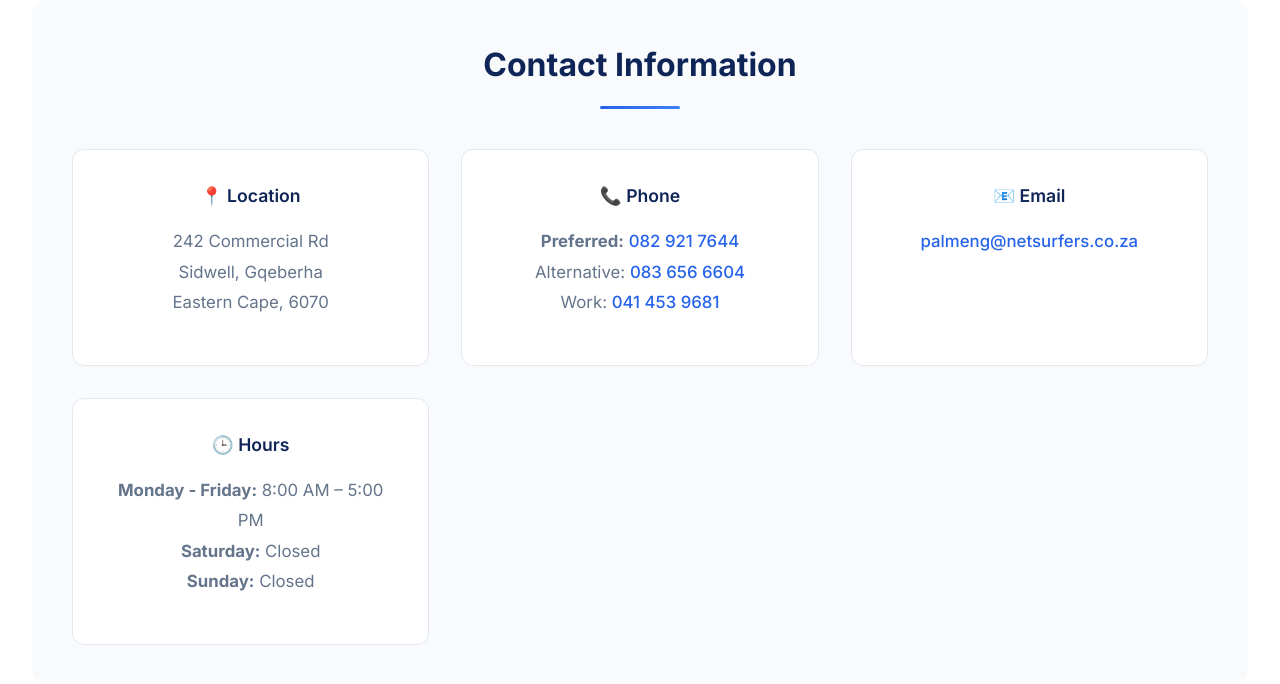
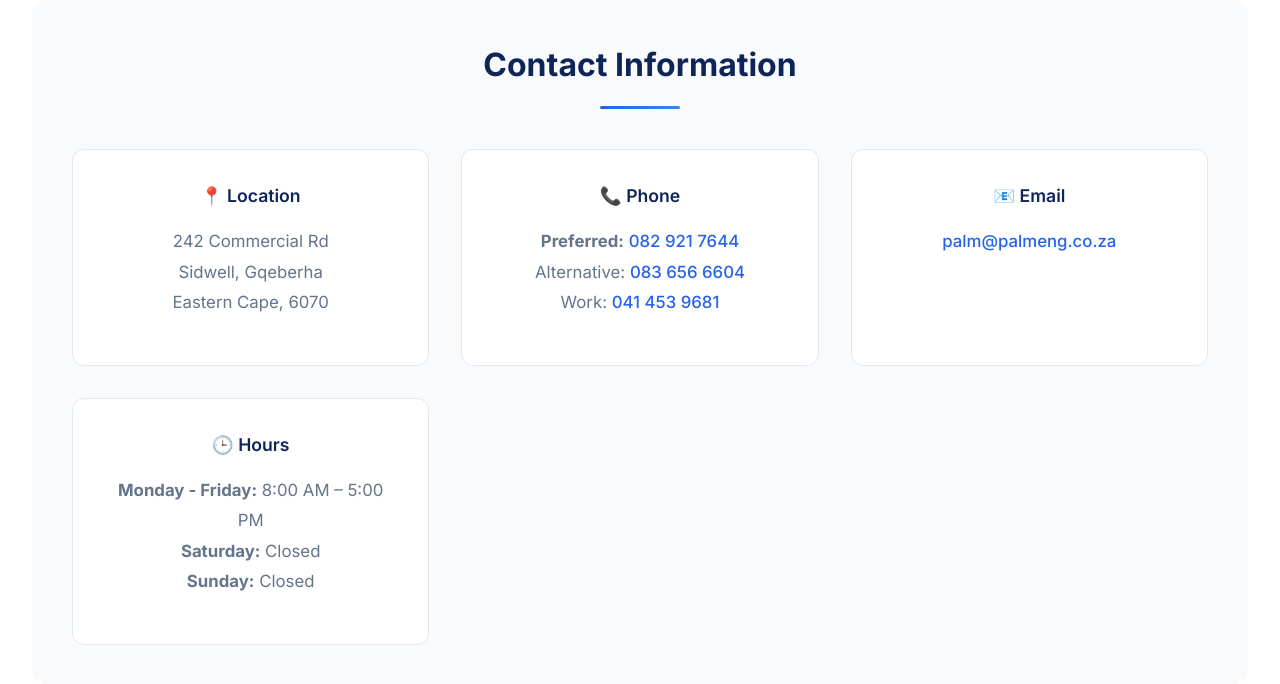
Before and after one commit to MaxinePalm/PalmEngineering, an ASP.NET Core app: page /Home/Contact in a window 1280 px wide. Shown: the part 138-822 px from the top of the page. Run offline with ASP.NET Core 8, Linux system fonts and the light colour scheme.

Commit message:
Fixed the email for Palm Eng

```diff
--- a/PalmEngineering/Views/Home/Contact.cshtml
+++ b/PalmEngineering/Views/Home/Contact.cshtml
@@ -43,8 +43,8 @@
         <div class="contact-item">
             <h4>📧 Email</h4>
             <p>
-                <a href="mailto:palmeng@netsurfers.co.za">
-                    palmeng@netsurfers.co.za
+                <a href="mailto:palm@palmeng.co.za">
+                    palm@palmeng.co.za
                 </a>
             </p>
         </div>
```
